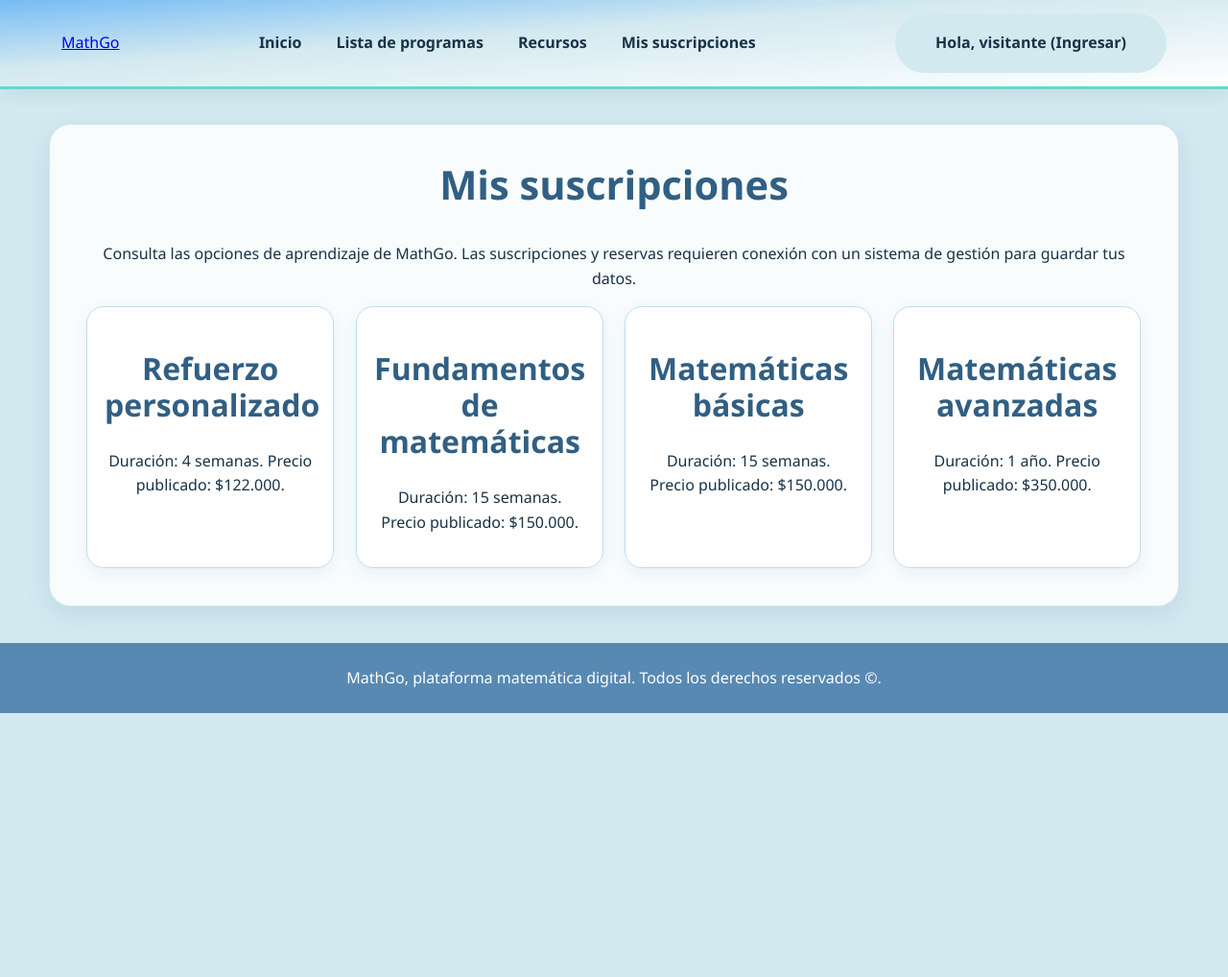
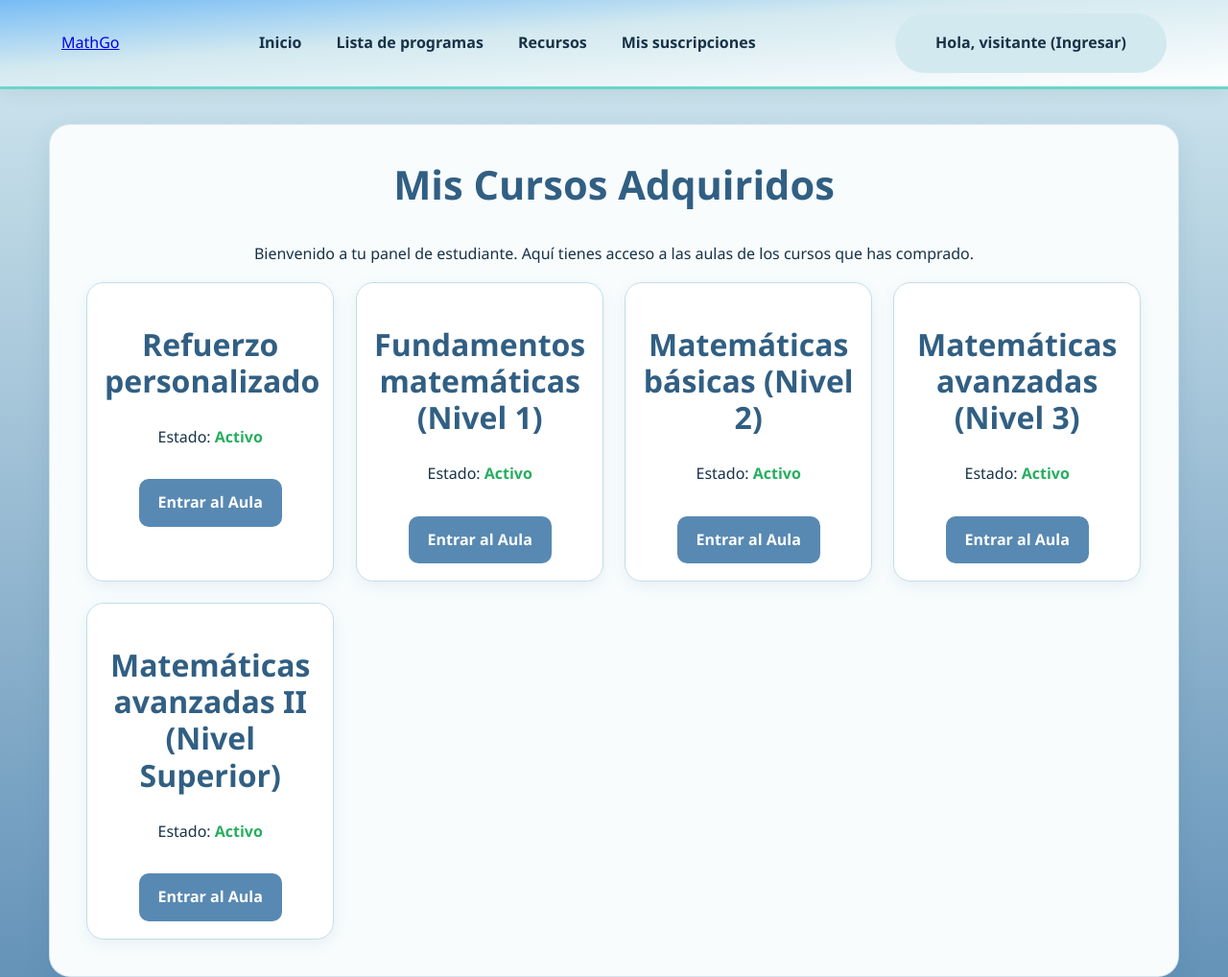
Before and after one commit to Allapplepie/ProyectoJC_MathGo, a plain HTML site: page subscripciones.html in a window 1280 px wide. Shown: the top 1018 px of the page at 96% size. Before the commit the page ends 800 px from the top, so only its background shows below. Drawn offline with Linux system fonts and the light colour scheme.

Commit message:
arregle algunos errores de los html y cambio de fondo de agunos colores

```diff
--- a/styles.css
+++ b/styles.css
@@ -30,6 +30,11 @@ body {
     color: var(--texto);
     font-family: "Segoe UI", Arial, sans-serif;
     line-height: 1.6;
+}
+#fondo-programas,
+#fondo-subscripciones{
+background:linear-gradient(to bottom, var(--azul-claro),var(--azul-medio));
+
 }
 
 /* Barra superior y navegación */
@@ -452,7 +457,7 @@ textarea {
 /* Pie de página */
 footer {
     padding: 24px;
-    background: var(--azul-medio);
+    background: var(--texto);
     color: var(--blanco);
     text-align: center;
 }
--- a/subscripciones.html
+++ b/subscripciones.html
@@ -3,31 +3,24 @@
 <head>
     <meta charset="UTF-8">
     <meta name="viewport" content="width=device-width, initial-scale=1.0">
-    <meta name="description" content="Consulta las opciones de aprendizaje de MathGo. Las suscripciones y reservas requieren conexión con un sistema de gestión para guardar tus datos.">
-    <title>MathGo | subscripciones</title>
+    <title>Mis Suscripciones - MathGo</title>
     <link rel="stylesheet" href="styles.css">
 </head>
-<body>
+<body id="fondo-subscripciones">
+
     <header class="encabezado">
         <a class="logo" href="index.html" aria-label="MathGo, página de inicio">
             <span class="logo-texto">MathGo</span>
         </a>
-
-    <button class="menuHamburger" id="hamburger-boton"
-            type="button" aria-label="Abrir menú" aria-controls="navegacion-principal"
-            aria-expanded="false">
-        <span></span>
-        <span></span>
-        <span></span>
+        <button class="menuHamburger" id="hamburger-boton" type="button" aria-label="Abrir menú" aria-controls="navegacion-principal" aria-expanded="false">
+            <span></span><span></span><span></span>
         </button>
-
         <nav class="navegacion" id="navegacion-principal" aria-label="Navegación principal">
             <a href="index.html">Inicio</a>
             <a href="programas.html">Lista de programas</a>
             <a href="recursos.html">Recursos</a>
             <a href="subscripciones.html">Mis suscripciones</a>
         </nav>
-
         <div class="usuario">
             <div class="usuario">
     <a href="login.html" class="nombreDeUsuario">
@@ -36,33 +29,59 @@
 </div>
         </div>
     </header>
+
     <main>
         <section aria-labelledby="titulo-principal">
-        <h1 id="titulo-principal">Mis suscripciones</h1>
-        <p>Consulta las opciones de aprendizaje de MathGo. Las suscripciones y reservas requieren conexión con un sistema de gestión para guardar tus datos.</p>
+            <!-- Título cambiado para el panel del estudiante -->
+            <h1 id="titulo-principal">Mis Cursos Adquiridos</h1>
+            <p>Bienvenido a tu panel de estudiante. Aquí tienes acceso a las aulas de los cursos que has comprado.</p>
+
             <div class="contenedor-de-recursos">
+
+
                 <article class="tarjeta-recursos">
                     <h2>Refuerzo personalizado</h2>
-                <p>Duración: 4 semanas. Precio publicado: $122.000.</p>
+                    <p>Estado: <strong style="color: #27ae60;">Activo</strong></p>
+
+                    <a href="aulas/aula.html?id=1" class="boton-ver-recursos" style="margin-top: 15px; display: inline-block;">Entrar al Aula</a>
                 </article>
+
+
                 <article class="tarjeta-recursos">
-                <h2>Fundamentos de matemáticas</h2>
-                <p>Duración: 15 semanas. Precio publicado: $150.000.</p>
+                    <h2>Fundamentos matemáticas (Nivel 1)</h2>
+                    <p>Estado: <strong style="color: #27ae60;">Activo</strong></p>
+                    <a href="aulas/aula.html?id=2" class="boton-ver-recursos" style="margin-top: 15px; display: inline-block;">Entrar al Aula</a>
                 </article>
+
+
                 <article class="tarjeta-recursos">
-                <h2>Matemáticas básicas</h2>
-                <p>Duración: 15 semanas. Precio publicado: $150.000.</p>
+                    <h2>Matemáticas básicas (Nivel 2)</h2>
+                    <p>Estado: <strong style="color: #27ae60;">Activo</strong></p>
+                    <a href="aulas/aula.html?id=3" class="boton-ver-recursos" style="margin-top: 15px; display: inline-block;">Entrar al Aula</a>
                 </article>
+
+
                 <article class="tarjeta-recursos">
-                <h2>Matemáticas avanzadas</h2>
-                <p>Duración: 1 año. Precio publicado: $350.000.</p>
+                    <h2>Matemáticas avanzadas (Nivel 3)</h2>
+                    <p>Estado: <strong style="color: #27ae60;">Activo</strong></p>
+                    <a href="aulas/aula.html?id=4" class="boton-ver-recursos" style="margin-top: 15px; display: inline-block;">Entrar al Aula</a>
                 </article>
+
+
+                <article class="tarjeta-recursos">
+                    <h2>Matemáticas avanzadas II (Nivel Superior)</h2>
+                    <p>Estado: <strong style="color: #27ae60;">Activo</strong></p>
+                    <a href="aulas/aula.html?id=5" class="boton-ver-recursos" style="margin-top: 15px; display: inline-block;">Entrar al Aula</a>
+                </article>
+
             </div>
         </section>
     </main>
+
     <footer>
-    <p>MathGo, plataforma matemática digital. Todos los derechos reservados ©.</p>
+        <p>MathGo, plataforma matemática digital. Todos los derechos reservados ®.</p>
     </footer>
-<script src="script.js" defer></script>
+
+    <script src="script.js"></script>
 </body>
 </html>
```
Also changed, not shown: programas.html (+16 -27 lines). Lines whose indentation alone changed are shown as unchanged.
